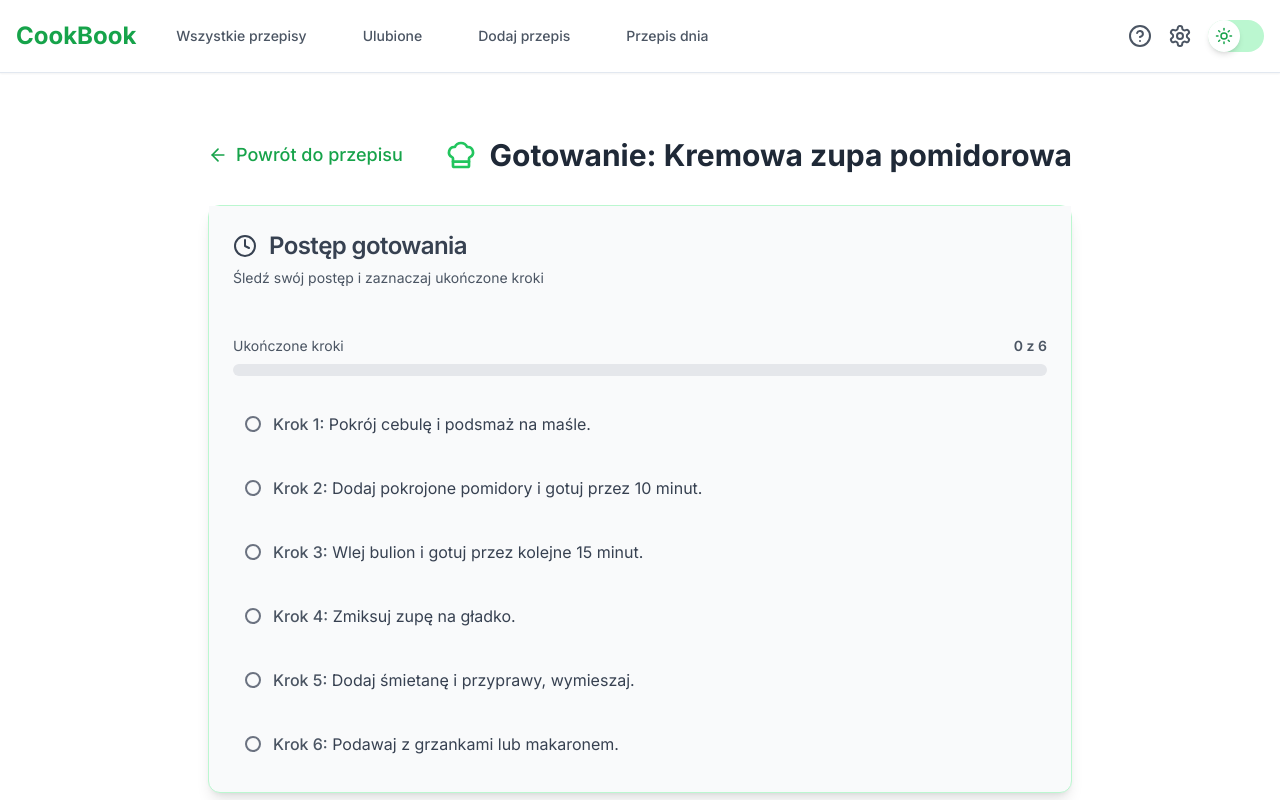
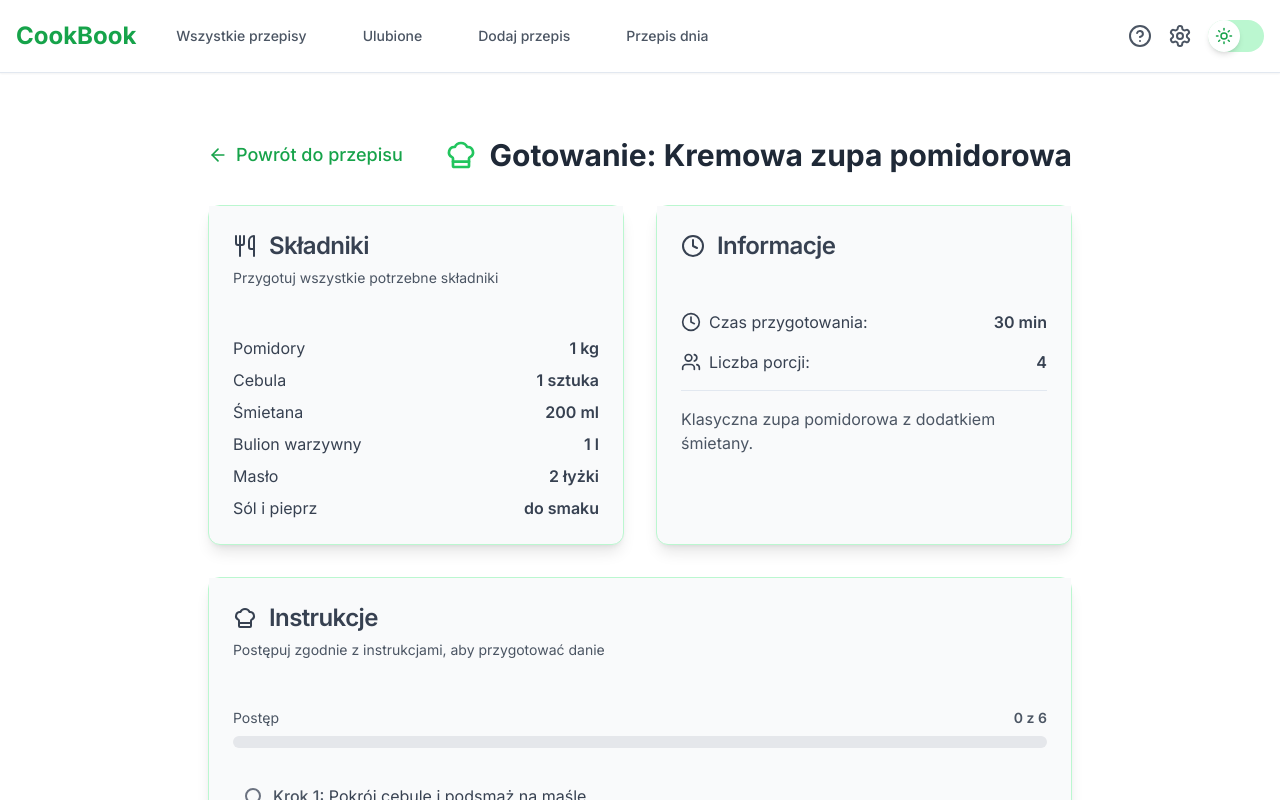
Before and after one commit to mpszkudlarek/cook_book, a Next.js app: page /recipes/1/cook in a window 1280 px wide. Shown: the top 800 px of the page. Built offline with nearby package versions, Linux system fonts and the light colour scheme.

Commit message:
refactor: add more details to /cook view

```diff
--- a/app/recipes/[id]/cook/page.tsx
+++ b/app/recipes/[id]/cook/page.tsx
@@ -5,11 +5,12 @@ import { Button } from "@/components/ui/button"
 import { Card, CardContent, CardHeader, CardTitle, CardDescription } from "@/components/ui/card"
 import { Checkbox } from "@/components/ui/checkbox"
 import { Progress } from "@/components/ui/progress"
-import { ArrowLeft, ChefHat, Clock, Home } from 'lucide-react'
+import { ArrowLeft, ChefHat, Clock, Home, Users, Utensils } from 'lucide-react'
 import Link from "next/link"
 import { motion } from "framer-motion"
 import { getRecipeById, Recipe } from '@/lib/recipes'
 import { useParams, useRouter } from 'next/navigation'
+import { Separator } from "@/components/ui/separator"
 
 export default function CookRecipePage() {
   const params = useParams()
@@ -54,20 +55,71 @@ export default function CookRecipePage() {
           </h1>
         </div>
 
+        <div className="grid md:grid-cols-2 gap-8">
+          <Card className="bg-gray-50 dark:bg-gray-800 border-green-200 dark:border-green-700 shadow-lg">
+            <CardHeader className="bg-gray-50 dark:bg-gray-900">
+              <CardTitle className="text-2xl font-semibold text-gray-700 dark:text-gray-300 flex items-center">
+                <Utensils className="mr-3 h-6 w-6" />
+                Składniki
+              </CardTitle>
+              <CardDescription className="text-gray-600 dark:text-gray-400">
+                Przygotuj wszystkie potrzebne składniki
+              </CardDescription>
+            </CardHeader>
+            <CardContent className="p-6">
+              <ul className="space-y-2">
+                {recipe.ingredients.map((ingredient, index) => (
+                    <li key={index} className="flex items-center justify-between text-gray-700 dark:text-gray-300">
+                      <span>{ingredient.name}</span>
+                      <span className="font-semibold">{ingredient.amount}</span>
+                    </li>
+                ))}
+              </ul>
+            </CardContent>
+          </Card>
+
           <Card className="bg-gray-50 dark:bg-gray-800 border-green-200 dark:border-green-700 shadow-lg">
             <CardHeader className="bg-gray-50 dark:bg-gray-900">
               <CardTitle className="text-2xl font-semibold text-gray-700 dark:text-gray-300 flex items-center">
                 <Clock className="mr-3 h-6 w-6" />
-            Postęp gotowania
+                Informacje
+              </CardTitle>
+            </CardHeader>
+            <CardContent className="p-6 space-y-4">
+              <div className="flex items-center justify-between text-gray-700 dark:text-gray-300">
+              <span className="flex items-center">
+                <Clock className="mr-2 h-5 w-5" />
+                Czas przygotowania:
+              </span>
+                <span className="font-semibold">{recipe.cookingTime} min</span>
+              </div>
+              <div className="flex items-center justify-between text-gray-700 dark:text-gray-300">
+              <span className="flex items-center">
+                <Users className="mr-2 h-5 w-5" />
+                Liczba porcji:
+              </span>
+                <span className="font-semibold">{recipe.servings}</span>
+              </div>
+              <Separator />
+              <p className="text-gray-600 dark:text-gray-400">{recipe.description}</p>
+            </CardContent>
+          </Card>
+        </div>
+
+        <Card className="bg-gray-50 dark:bg-gray-800 border-green-200 dark:border-green-700 shadow-lg">
+          <CardHeader className="bg-gray-50 dark:bg-gray-900">
+            <CardTitle className="text-2xl font-semibold text-gray-700 dark:text-gray-300 flex items-center">
+              <ChefHat className="mr-3 h-6 w-6" />
+              Instrukcje
             </CardTitle>
             <CardDescription className="text-gray-600 dark:text-gray-400">
-            Śledź swój postęp i zaznaczaj ukończone kroki
+              Postępuj zgodnie z instrukcjami, aby przygotować danie
             </CardDescription>
           </CardHeader>
           <CardContent className="p-6">
             <div className="mb-6">
               <div className="flex justify-between text-sm mb-2 text-gray-600 dark:text-gray-400">
-              <span>Ukończone kroki</span>
+                <span>Postęp</span>
                 <span className="font-semibold">{completedSteps.length} z {recipe.steps.length}</span>
               </div>
               <Progress
@@ -89,7 +141,7 @@ export default function CookRecipePage() {
                         id={`step-${index}`}
                         checked={completedSteps.includes(index)}
                         onCheckedChange={() => toggleStep(index)}
-                  className="mt-1 border-2 border-gray-500 text-blue-500 focus:border-blue-500 focus:ring-blue-300 dark:border-gray-400 dark:text-blue-400 dark:focus:border-blue-400 dark:focus:ring-blue-700"
+                        className="mt-1 border-2 border-gray-500 text-green-500 focus:border-green-500 focus:ring-green-300 dark:border-gray-400 dark:text-green-400 dark:focus:border-green-400 dark:focus:ring-green-700"
                     />
                     <label
                         htmlFor={`step-${index}`}
```
Lines whose indentation alone changed are shown as unchanged.
